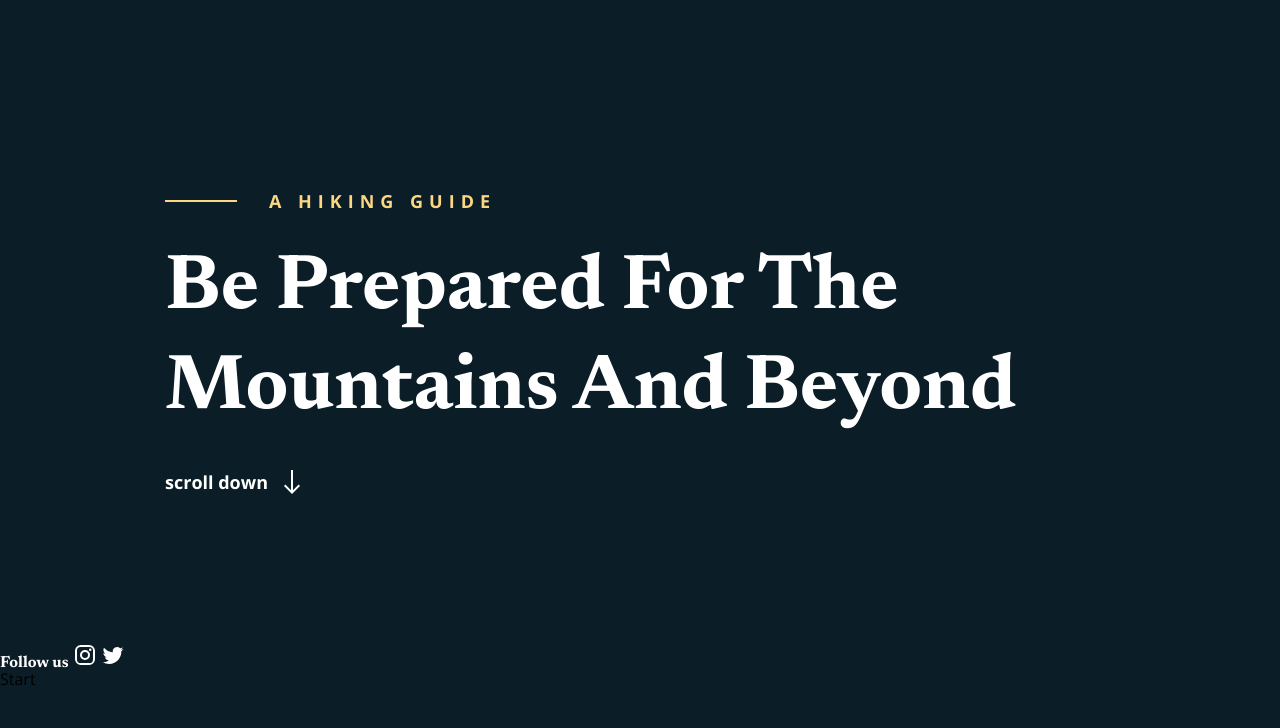
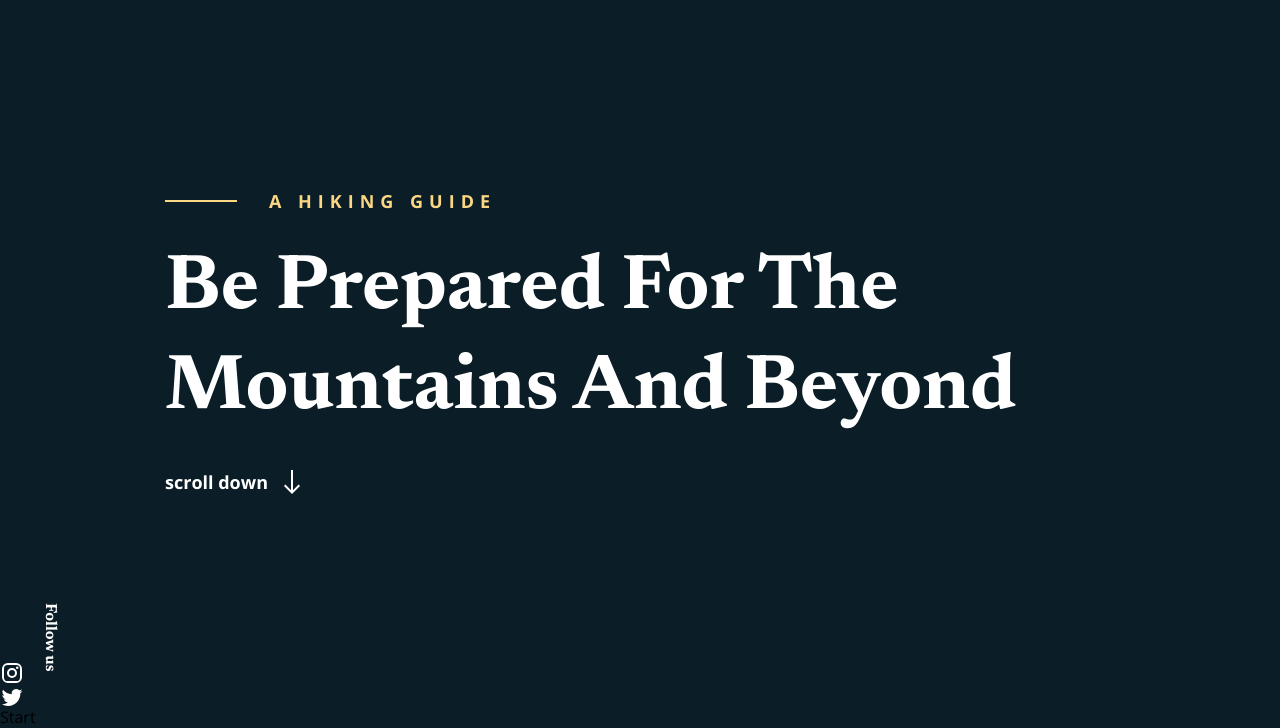
Before and after one commit to Dori78/Portfolio, a plain HTML site: page index.html in a window 1280 px wide. Shown: the part 111-839 px from the top of the page. Before the commit the page ends 801 px from the top, so only its background shows below. Drawn offline with nearby package versions, Linux system fonts and the light colour scheme.

Commit message:
social
social

```diff
--- a/index.html
+++ b/index.html
@@ -27,7 +27,7 @@
             <div class="heroCtaButton"><span>scroll down</span><svg width="16" height="24" fill="none" xmlns="http://www.w3.org/2000/svg"><path d="M16 16l-1.41-1.41L9 20.17V0H7v20.17l-5.58-5.59L0 16l8 8 8-8z" fill="#fff"/></svg></div>
         </div>
         <div id="social">
-            <span class="socialFollow">Follow us</span>
+            <div><span class="socialFollow">Follow us</span></div>
             <svg width="24" height="24" fill="none" xmlns="http://www.w3.org/2000/svg"><path d="M7.8 2h8.4A5.8 5.8 0 0122 7.8v8.4a5.8 5.8 0 01-5.8 5.8H7.8A5.8 5.8 0 012 16.2V7.8A5.8 5.8 0 017.8 2zm-.2 2A3.6 3.6 0 004 7.6v8.8A3.6 3.6 0 007.6 20h8.8a3.6 3.6 0 003.6-3.6V7.6A3.6 3.6 0 0016.4 4H7.6zm9.65 1.5a1.25 1.25 0 110 2.5 1.25 1.25 0 010-2.5zM12 7a5 5 0 110 10 5 5 0 010-10zm0 2a3 3 0 100 6 3 3 0 000-6z" fill="#fff"/></svg>
             <svg width="24" height="24" fill="none" xmlns="http://www.w3.org/2000/svg"><path d="M22.46 6.012a8.58 8.58 0 01-2.466.676 4.305 4.305 0 001.887-2.374 8.591 8.591 0 01-2.725 1.041 4.292 4.292 0 00-7.313 3.914 12.184 12.184 0 01-8.846-4.483 4.271 4.271 0 00-.581 2.157 4.29 4.29 0 001.91 3.572 4.276 4.276 0 01-1.945-.537v.054c0 2.08 1.48 3.814 3.443 4.209a4.296 4.296 0 01-1.939.073 4.296 4.296 0 004.01 2.98 8.61 8.61 0 01-5.33 1.838c-.347 0-.688-.02-1.024-.06A12.147 12.147 0 008.12 21c7.893 0 12.21-6.54 12.21-12.21 0-.187-.004-.372-.012-.556a8.719 8.719 0 002.141-2.222z" fill="#fff"/></svg>
         </div>
--- a/styles/header.css
+++ b/styles/header.css
@@ -73,8 +73,15 @@ body{
 .heroPreheader, .heroHeader, .heroCtaButton{
     width: 950px;
 }
+#social{
+    display: flex;
+    flex-direction: column;
+    max-width: 15px;
+}
 .socialFollow{
     color: #ffffff;
     font-family: 'Newsreader', serif;
-
+    transform: rotate(90deg);
+    display: inline-block;
+    width: 100px;
 }
```
